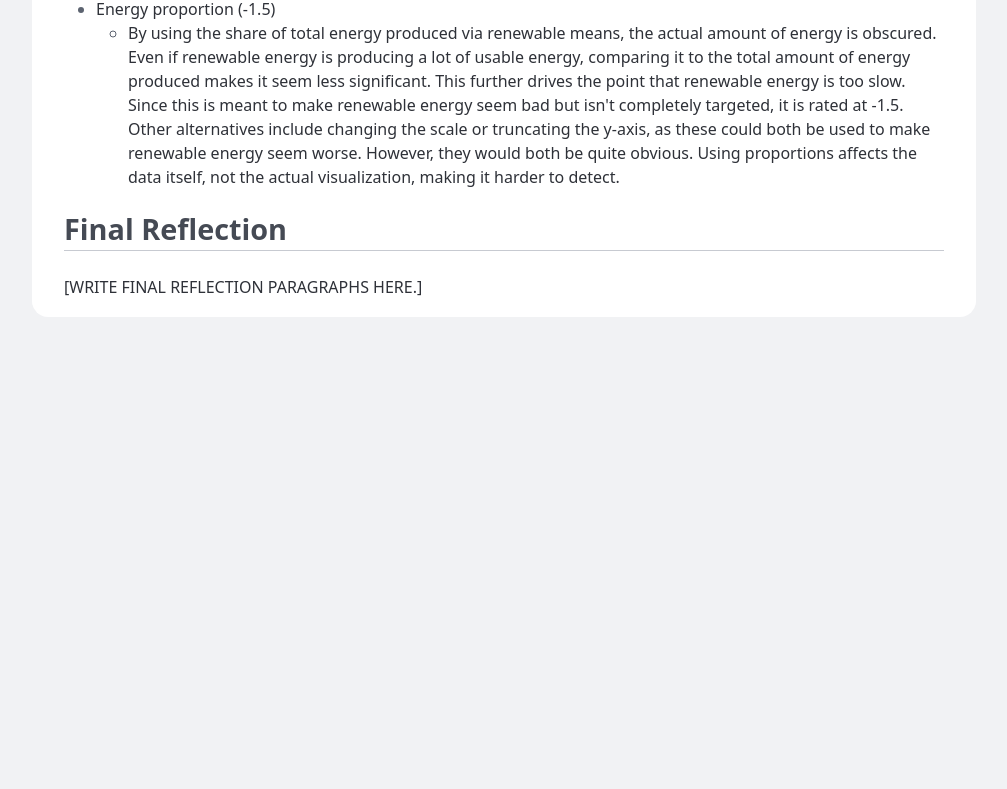
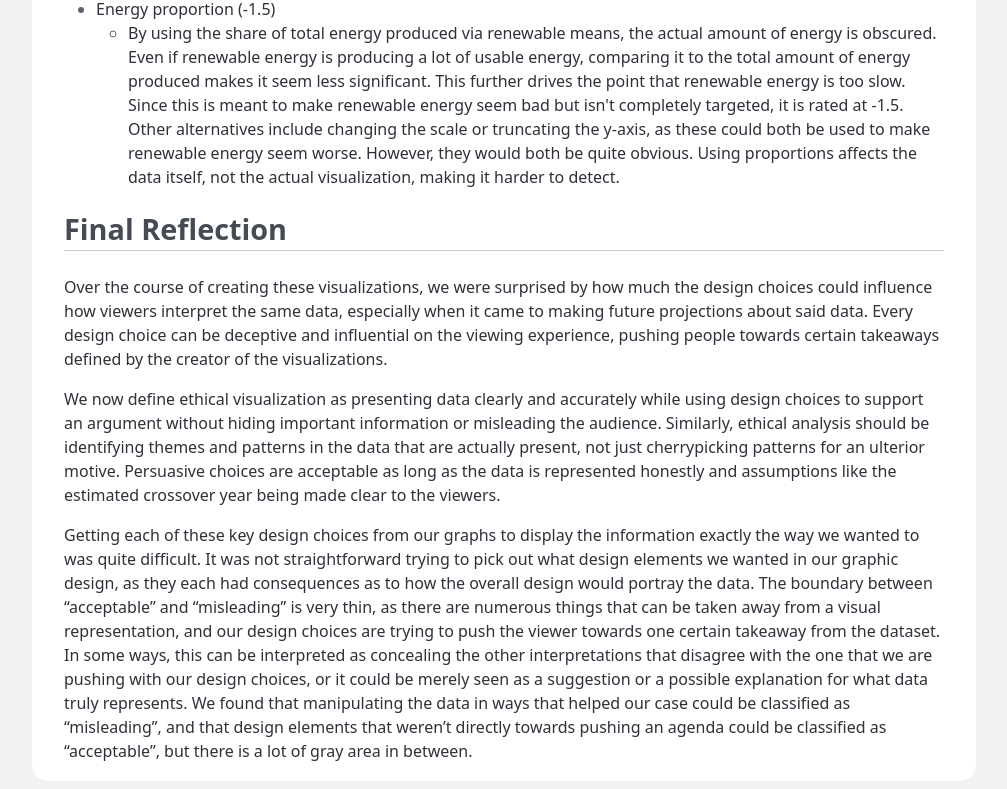
Before and after one commit to kevinc-333/portfolio, a plain HTML site: page project2/project2_report.html in a window 1280 px wide. Shown: the part 2744-3533 px from the top of the page, without its empty margins (136-1143 px from the left). Before the commit the page ends 3069 px from the top, so only its background shows below. Drawn offline with Linux system fonts and the light colour scheme.

Commit message:
final reflection

```diff
--- a/project2/project2_report.html
+++ b/project2/project2_report.html
@@ -220,7 +220,13 @@
             <section>
                 <h2>Final Reflection</h2>
 
-                <p>[WRITE FINAL REFLECTION PARAGRAPHS HERE.]</p>
+                <p>Over the course of creating these visualizations, we were surprised by how much the design choices could influence how viewers interpret the same data, especially when it came to making future projections about said data. Every design choice can be deceptive and influential on the viewing experience, pushing people towards certain takeaways defined by the creator of the visualizations.
+</p>
+
+                <p>We now define ethical visualization as presenting data clearly and accurately while using design choices to support an argument without hiding important information or misleading the audience. Similarly, ethical analysis should be identifying themes and patterns in the data that are actually present, not just cherrypicking patterns for an ulterior motive. Persuasive choices are acceptable as long as the data is represented honestly and assumptions like the estimated crossover year being made clear to the viewers.</p>
+
+                <p>Getting each of these key design choices from our graphs to display the information exactly the way we wanted to was quite difficult. It was not straightforward trying to pick out what design elements we wanted in our graphic design, as they each had consequences as to how the overall design would portray the data. The boundary between “acceptable” and “misleading” is very thin, as there are numerous things that can be taken away from a visual representation, and our design choices are trying to push the viewer towards one certain takeaway from the dataset. In some ways, this can be interpreted as concealing the other interpretations that disagree with the one that we are pushing with our design choices, or it could be merely seen as a suggestion or a possible explanation for what data truly represents. We found that manipulating the data in ways that helped our case could be classified as “misleading”, and that design elements that weren’t directly towards pushing an agenda could be classified as “acceptable”, but there is a lot of gray area in between.
+</p>
             </section>
         </main>
     <script type="module" src="https://static.cloudflareinsights.com/beacon.min.js/vce701823e78c4301a35b7e07294d87301792088814092" integrity="sha512-UKNk8GbxkABxKcXYuLkO16EleLGUkcvJWtpSNmExE0Too3ZaFAxTscNWEc1OdAv5/BikHawapSCaiD2XCmp+Bw==" data-cf-beacon='{"version":"2024.11.0","token":"c822b88e119346678db149ed7b7721c9","r":1,"spa":2}' crossorigin="anonymous"></script>
```
